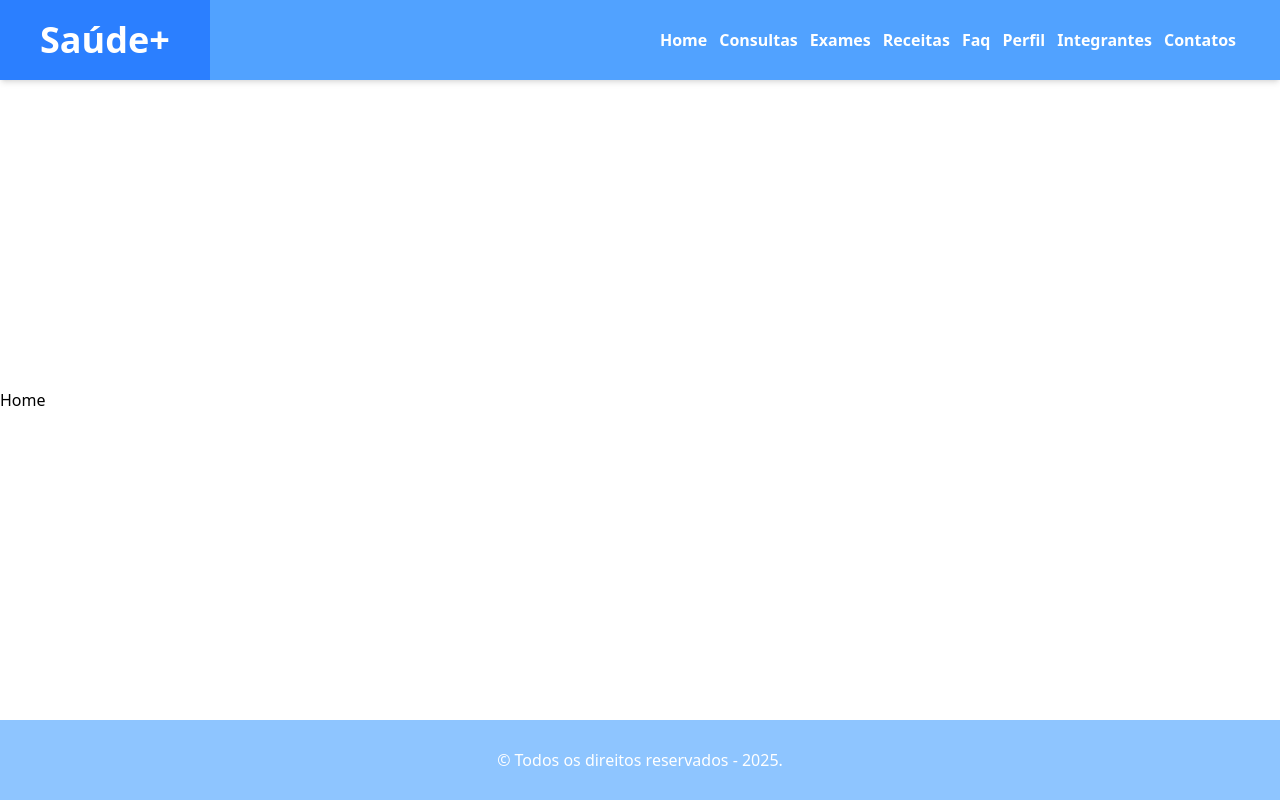
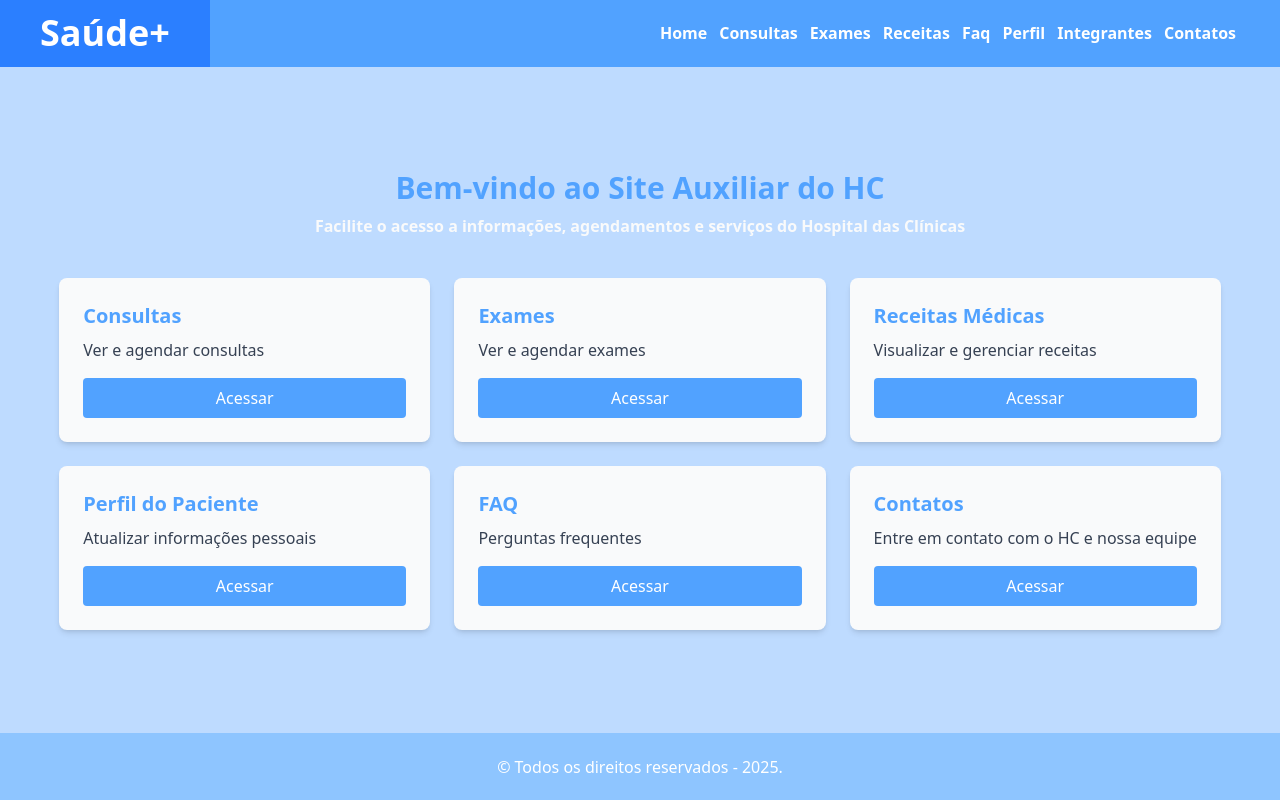
Before and after one commit to Challenge-1TDSPF-RRP/Front-End-Sprint-3, a React (Vite) app in the folder saude-mais/: page /home in a window 1280 px wide. Built offline with nearby package versions, Linux system fonts and the light colour scheme.

Commit message:
Estilização da rota home, adição de card de acesso para facilitar a vizualização para o usuário.

```diff
--- a/saude-mais/src/routes/Home/index.tsx
+++ b/saude-mais/src/routes/Home/index.tsx
@@ -1,13 +1,46 @@
 import { useEffect } from "react";
+import { useNavigate } from "react-router-dom";
 
 export default function Home() {
+  const navigate = useNavigate();
+
   useEffect(() => {
     document.title = "Home";
   }, []);
 
+  const cards = [
+    { title: "Consultas", description: "Ver e agendar consultas", route: "/consultas" },
+    { title: "Exames", description: "Ver e agendar exames", route: "/exames" },
+    { title: "Receitas Médicas", description: "Visualizar e gerenciar receitas", route: "/receitas" },
+    { title: "Perfil do Paciente", description: "Atualizar informações pessoais", route: "/paciente" },
+    { title: "FAQ", description: "Perguntas frequentes", route: "/faq" },
+    { title: "Contatos", description: "Entre em contato com o HC e nossa equipe", route: "/contato" },
+  ];
+
   return (
-    <main>
-      <h1>Home</h1>
+    <main className="flex flex-col bg-blue-200 h-full w-[100vw] justify-center items-center">
+      <section className="text-center mb-10">
+        <h1 className="text-3xl font-bold text-blue-400 mb-2">Bem-vindo ao Site Auxiliar do HC</h1>
+        <p className="text-gray-50 font-bold">
+          Facilite o acesso a informações, agendamentos e serviços do Hospital das Clínicas
+        </p>
+      </section>
+
+      <section className="grid grid-cols-1 sm:grid-cols-2 lg:grid-cols-3 gap-6">
+        {cards.map((card) => (
+          <div
+            key={card.title}
+            onClick={() => navigate(card.route)}
+            className="bg-gray-50 p-6 rounded-lg shadow-md cursor-pointer hover:shadow-lg transition flex flex-col justify-between"
+          >
+            <h2 className="text-xl font-bold text-blue-400 mb-2">{card.title}</h2>
+            <p className="text-gray-700 mb-4">{card.description}</p>
+            <button className="mt-auto bg-blue-400 text-white py-2 px-4 rounded hover:bg-blue-500 transition">
+              Acessar
+            </button>
+          </div>
+        ))}
+      </section>
     </main>
   );
 }
```
